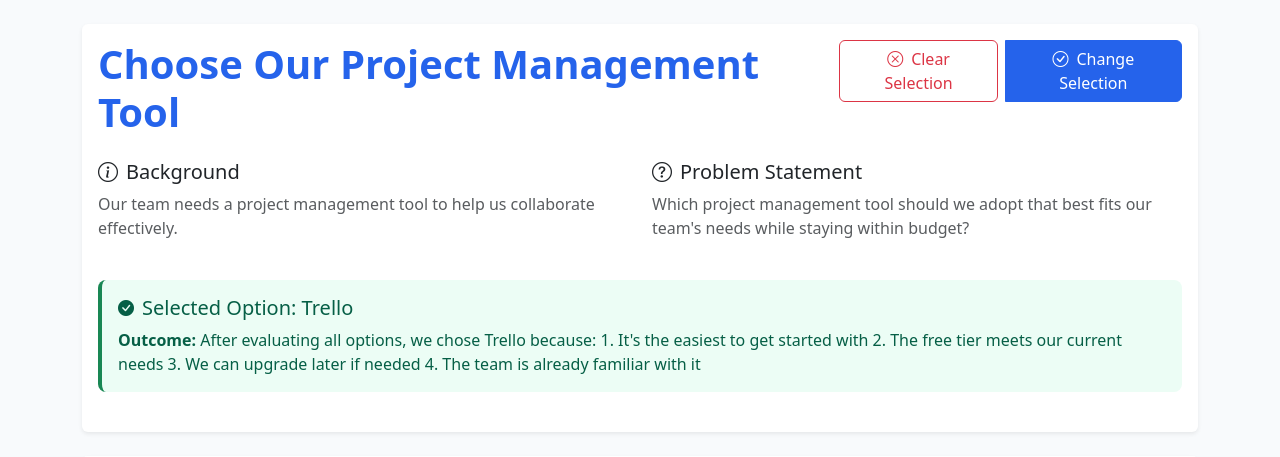
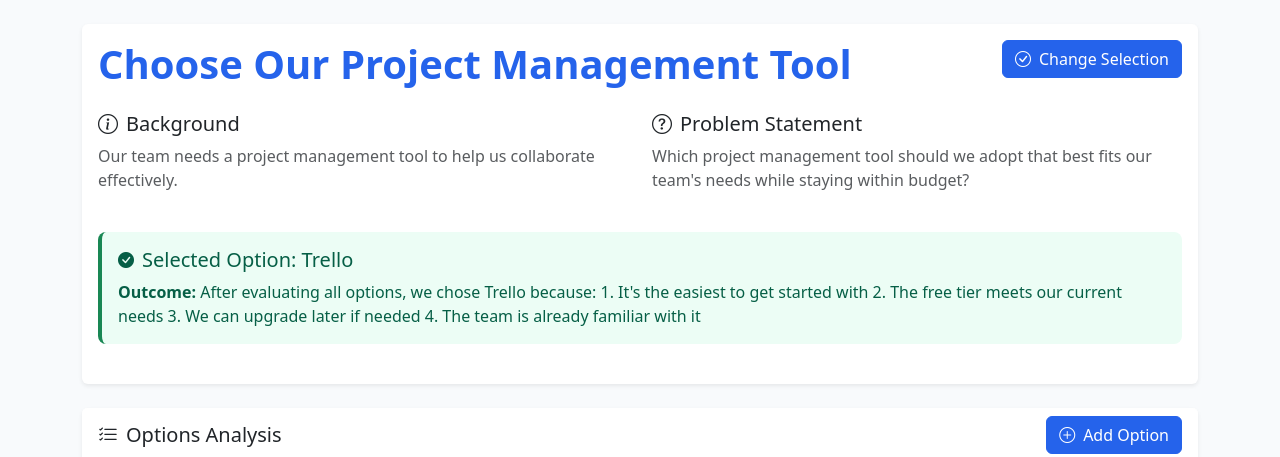
Before and after one commit to lukerohde/proconic, a Django app: template app/main/templates/main/decision_detail.html in a window 1280 px wide. Shown: the part 104-561 px from the top of the page. Run offline with Django 5.2, Linux system fonts and the light colour scheme; the template is opened without the code that fills it: values that come from a table or form of the project are taken from there, others are empty; the visitor is signed in with stand-in values (Sample User, id 1); data comes from the database, SQL or seed files in the repository.

Commit message:
Can clear and reopen a decision

```diff
--- a/app/main/templates/main/decision_detail.html
+++ b/app/main/templates/main/decision_detail.html
@@ -16,12 +16,6 @@
                 <h1 class="display-6 fw-bold text-primary mb-0">{{ decision.name }}</h1>
                 <div class="btn-group">
                     {% if decision.selected_option %}
-                    <form method="post" action="{% url 'clear_selected_option' team.pk decision.pk %}" class="d-inline">
-                        {% csrf_token %}
-                        <button type="submit" class="btn btn-outline-danger me-2" onclick="return confirm('Are you sure you want to clear the selection? This will reopen the decision.')">
-                            <i class="bi bi-x-circle me-2"></i>Clear Selection
-                        </button>
-                    </form>
                     <button class="btn btn-primary" onclick="showSelectOptionModal()" data-bs-toggle="tooltip" title="Change selected option">
                         <i class="bi bi-check-circle me-2"></i>Change Selection
                     </button>
@@ -220,6 +214,14 @@
                     <button type="submit" class="btn btn-primary">Confirm Selection</button>
                 </div>
             </form>
+            {% if decision.selected_option %}
+            <form method="post" action="{% url 'clear_selected_option' team.pk decision.pk %}" class="modal-footer border-top-0">
+                {% csrf_token %}
+                <button type="submit" class="btn btn-outline-danger w-100" onclick="return confirm('Are you sure you want to clear the selection? This will reopen the decision.')">
+                    <i class="bi bi-x-circle me-2"></i>Clear Selection
+                </button>
+            </form>
+            {% endif %}
         </div>
     </div>
 </div>
```
